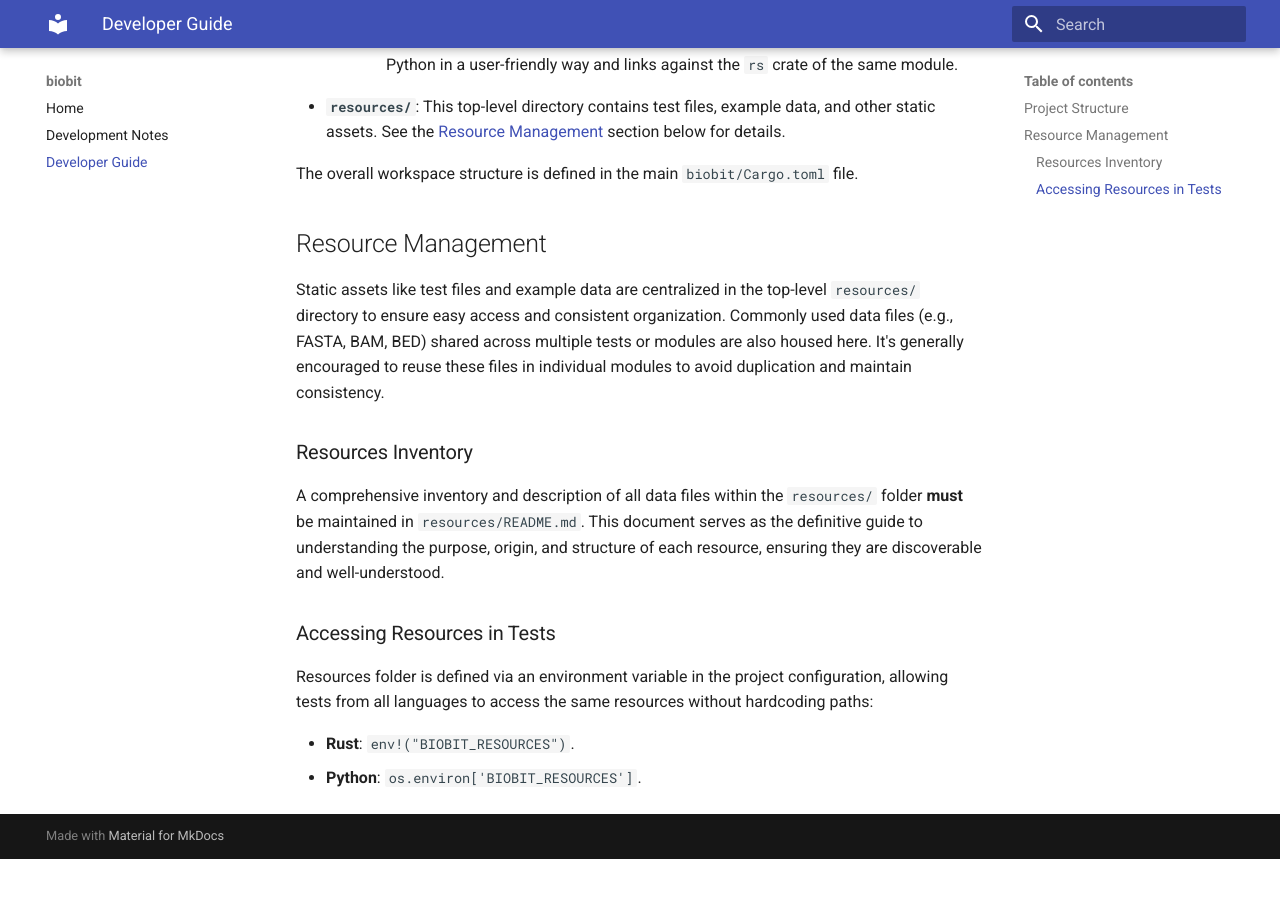
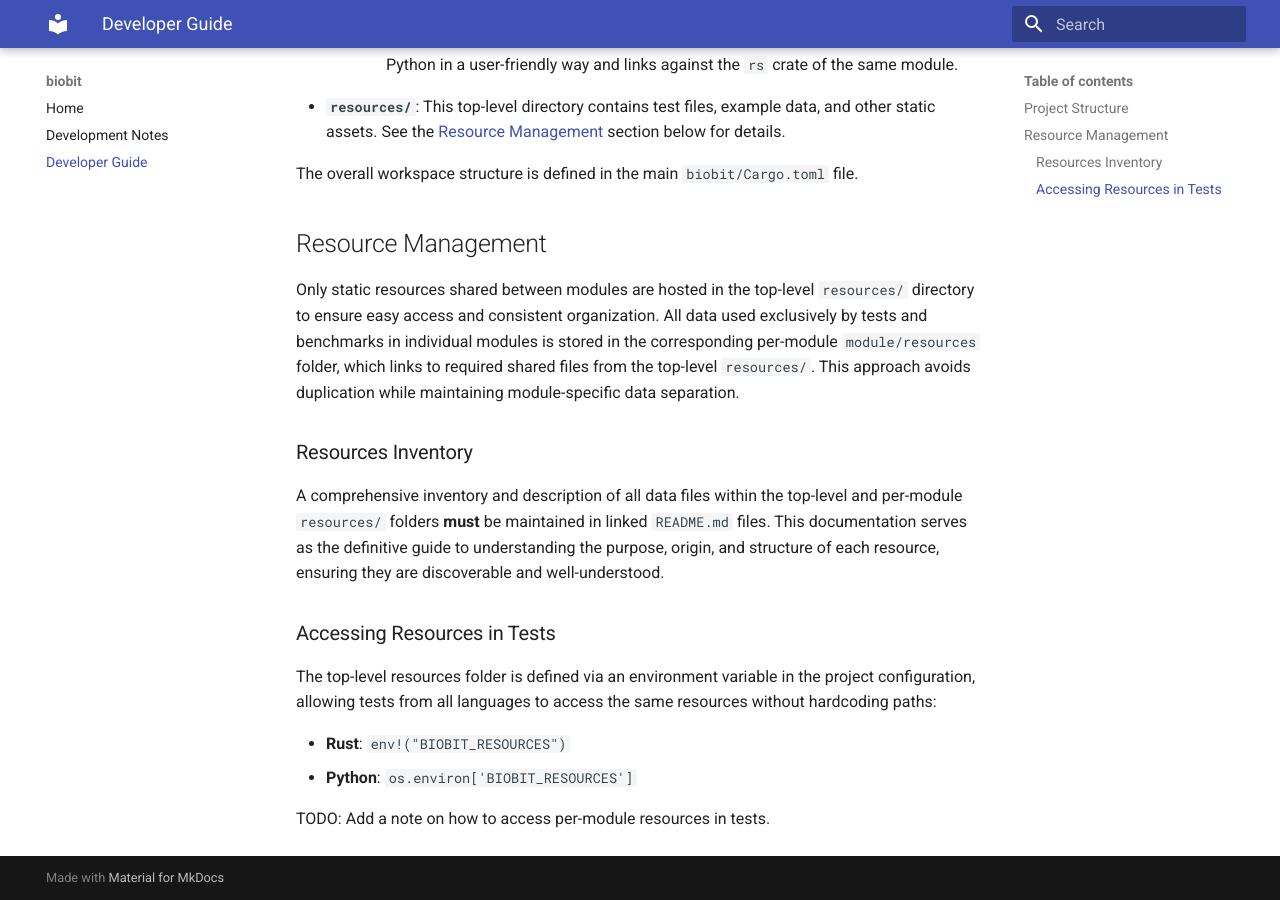
Before and after one commit to biomancy/biobit, an MkDocs documentation site: the page built from biobit/docs/src/dev-guide.md, in a window 1280 px wide and 900 px high, scrolled down 788 px. Built offline with MkDocs 1.6.1 and Material for MkDocs 9.7.7, drawn with Linux system fonts in a browser that asks for light colours; before the commit the page ends 1647 px from its top, so only the background shows below that.

Commit message:
Refine resource management guidelines in development documentation

```diff
--- a/biobit/docs/src/dev-guide.md
+++ b/biobit/docs/src/dev-guide.md
@@ -27,21 +27,23 @@ The overall workspace structure is defined in the main `biobit/Cargo.toml` file.
 
 ## Resource Management
 
-Static assets like test files and example data are centralized in the top-level `resources/` directory to ensure easy
-access and consistent organization. Commonly used data files (e.g., FASTA, BAM, BED) shared across multiple tests or
-modules are also housed here. It's generally encouraged to reuse these files in individual modules
-to avoid duplication and maintain consistency.
+Only static resources shared between modules are hosted in the top-level `resources/` directory to ensure easy access
+and consistent organization. All data used exclusively by tests and benchmarks in individual modules is stored in the
+corresponding per-module `module/resources` folder, which links to required shared files from the top-level
+`resources/`. This approach avoids duplication while maintaining module-specific data separation.
 
 ### Resources Inventory
 
-A comprehensive inventory and description of all data files within the `resources/` folder **must** be
-maintained in `resources/README.md`. This document serves as the definitive guide to understanding the purpose,
-origin, and structure of each resource, ensuring they are discoverable and well-understood.
+A comprehensive inventory and description of all data files within the top-level and per-module `resources/` folders
+**must** be maintained in linked `README.md` files. This documentation serves as the definitive guide to understanding
+the purpose, origin, and structure of each resource, ensuring they are discoverable and well-understood.
 
 ### Accessing Resources in Tests
 
-Resources folder is defined via an environment variable in the project configuration, allowing tests from all languages
-to access the same resources without hardcoding paths:
+The top-level resources folder is defined via an environment variable in the project configuration, allowing tests from
+all languages to access the same resources without hardcoding paths:
 
-* **Rust**: `env!("BIOBIT_RESOURCES")`.
-* **Python**: `os.environ['BIOBIT_RESOURCES']`.
+* **Rust**: `env!("BIOBIT_RESOURCES")`
+* **Python**: `os.environ['BIOBIT_RESOURCES']`
+
+TODO: Add a note on how to access per-module resources in tests.
```
